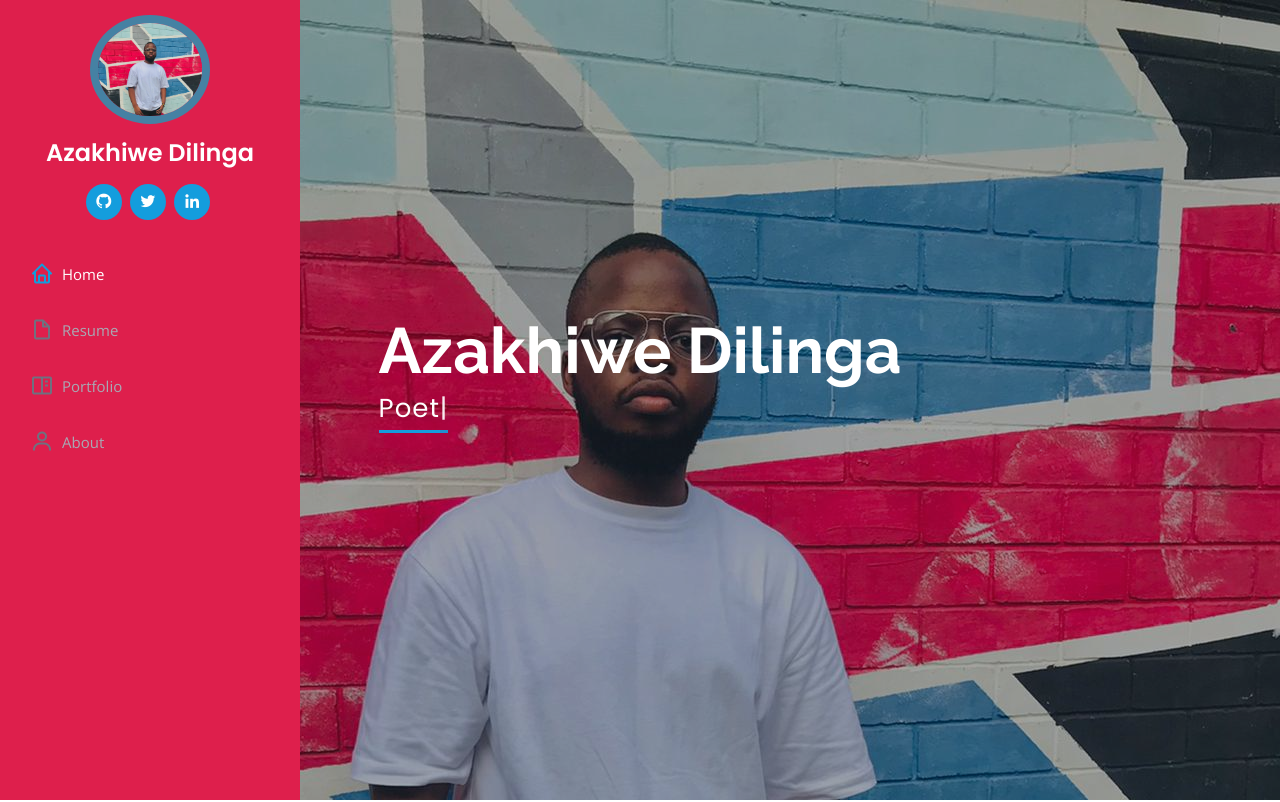
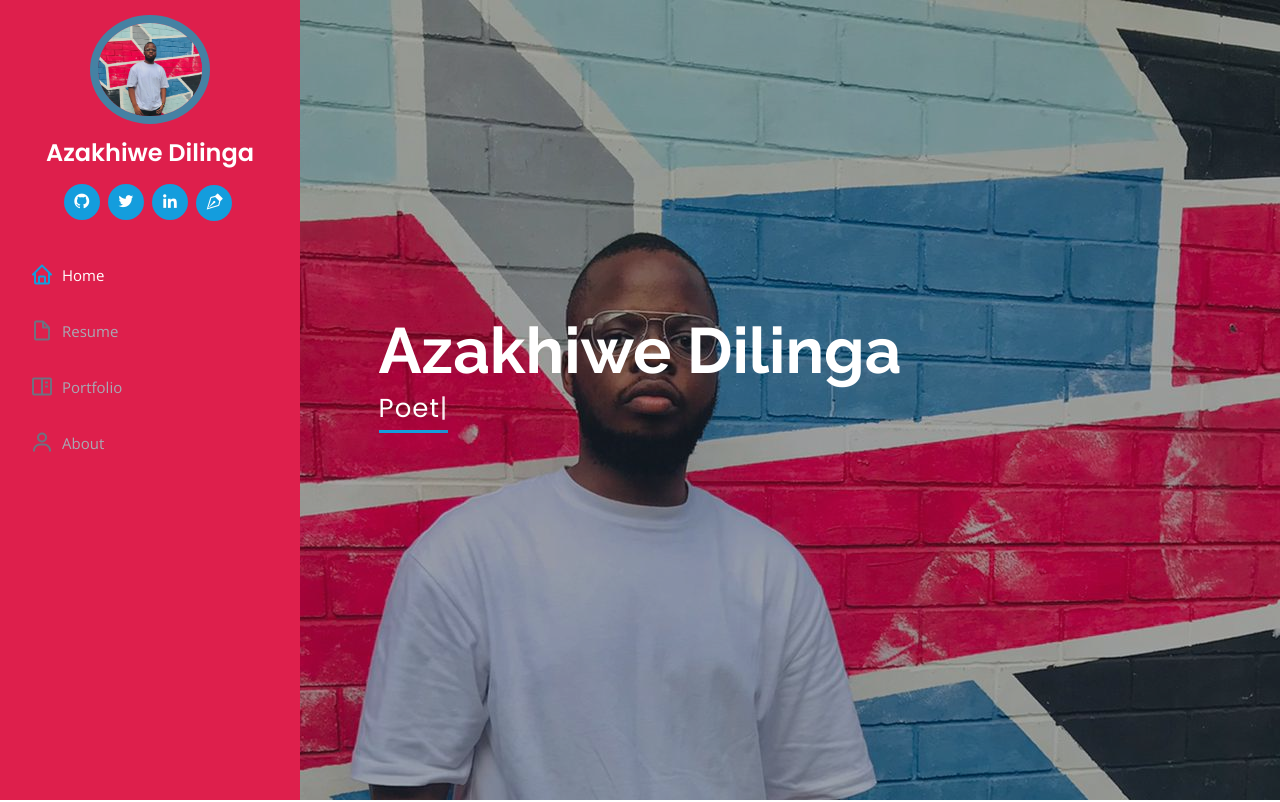
Before and after one commit to Thekey213/Aza, a plain HTML site: page index.html in a window 1280 px wide. Shown: the top 802 px of the page. Drawn offline with nearby package versions, Linux system fonts and the light colour scheme.

Commit message:
Change spelling errors

```diff
--- a/index.html
+++ b/index.html
@@ -42,9 +42,11 @@
         <img src="assets/img/profile-img.jpg" alt="" class="img-fluid rounded-circle">
         <h1 class="text-light"><a href="index.html">Azakhiwe Dilinga</a></h1>
         <div class="social-links mt-3 text-center">
-          <a href="https://github.com/Thekey213" class="github"><i class="bx bxl-github"></i></a>
-          <a href="https://twitter.com/AzakhiweDilinga" class="twitter"><i class="bx bxl-twitter"></i></a>
-          <a href="https://www.linkedin.com/in/azakhiwe-dilinga-8551a31b6/" class="linkedin"><i class="bx bxl-linkedin"></i></a>
+          <a href="https://github.com/Thekey213" class="github" target="_blank"><i class="bx bxl-github"></i></a>
+          <a href="https://twitter.com/AzakhiweDilinga" class="twitter" target="_blank"><i class="bx bxl-twitter"></i></a>
+          <a href="https://www.linkedin.com/in/azakhiwe-dilinga-8551a31b6/" class="linkedin" target="_blank"><i class="bx bxl-linkedin"></i></a>
+          <a href="https://linktr.ee/nuverse" class="nuverse" target="_blank"><i class="bi bi-vector-pen"></i></a>
+
         </div>
       </div>
 
@@ -109,7 +111,7 @@
 
             <h3 class="resume-title">Education</h3>
             <div class="resume-item">
-              <h4>Diploma in IT in  &amp; Software Development</h4>
+              <h4>Diploma in IT in Software Development</h4>
               <h5>2021- 2023</h5>
               <p><em>Rosebank College - Durban, South Africa</em></p>
             </div>
```
